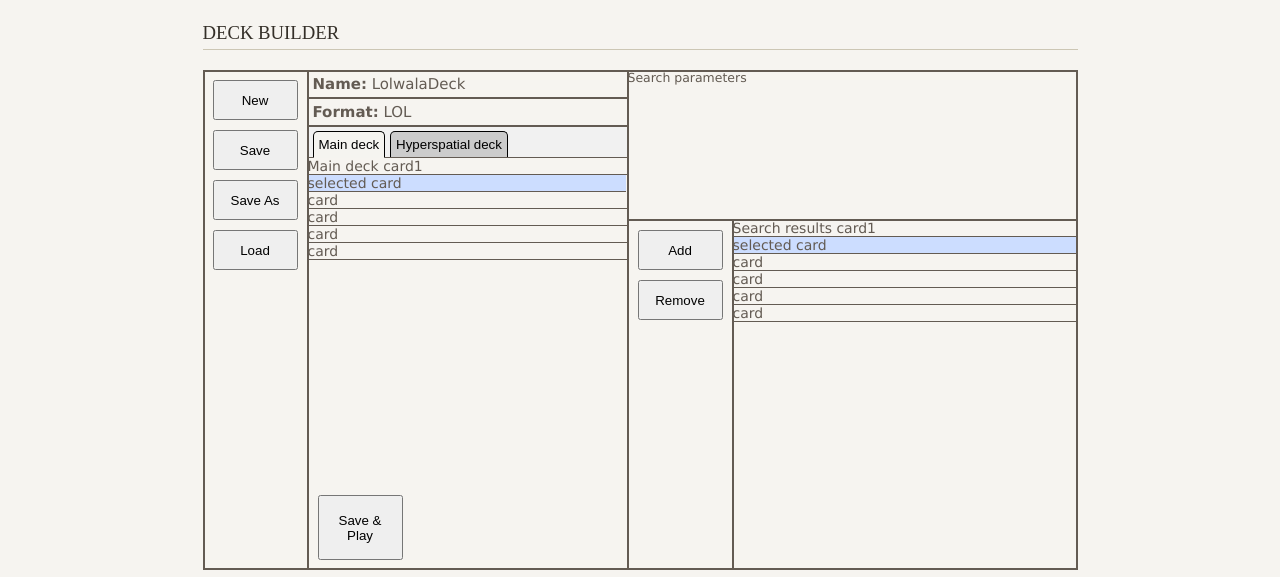
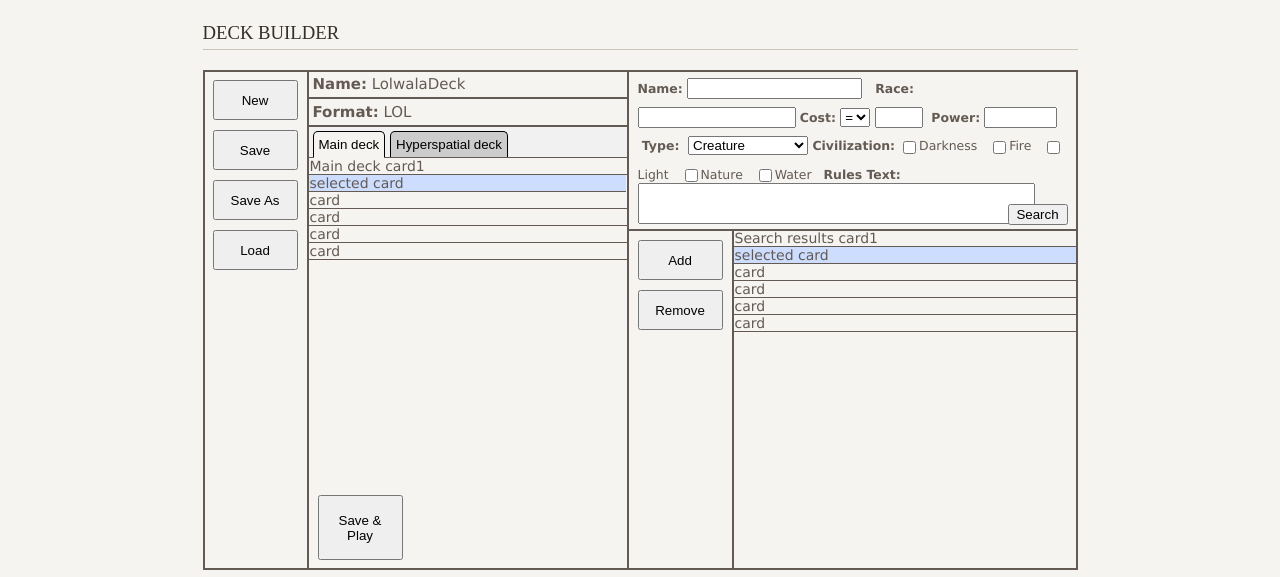
Before and after one commit to PranjalBishtNX/DMApp, a website: page views/decks.html in a window 1280 px wide. Shown: the part 180-757 px from the top of the page. Drawn offline with Linux system fonts and the light colour scheme.

Commit message:
Added the basic search parameters
Will make an advanced search later

```diff
--- a/views/decks.html
+++ b/views/decks.html
@@ -26,15 +26,20 @@
 
             #card_search{height:100%; width:450px;  display:flex; flex-flow: column;}
             #card_search div{outline:1px solid; outline-offset:-1px;}
-            #search_params{height:30%;}
+            #search_params{height:30%; padding:5px 10px;}
+            #basic_search{line-height: 230%;}
+            #basic_search > input{vertical-align: middle;}
+
+
+
             #search_bottom{flex-grow:1; position:relative}
             #button_column2{width:105px; height:100%; position:absolute}
             #search_results{width:345px; height:100%;position:absolute; right:0;}
             #card_details{height:350px; border: 1px solid #808080; margin-bottom: 10px;}
 
             .card_list{margin:0; font-size: 14px }
-            .card_list > li{list-style-type: none; border-bottom:1px solid;margin:0;}
-            .card_list > .list_active{background:#cdf; width: calc( 100% - 2px );} /*100% width means bg covers the top div outline*/
+            .card_list > li{list-style-type: none; border-bottom:1px solid;margin:0; padding-left:2px;}
+            .card_list > .list_active{background:#cdf; width: calc( 100% - 4px );} /*100% width means bg covers the top div outline*/
         </style>
     </head>
 
@@ -97,9 +102,64 @@
                             </div>
                         </div>
                     </div>
+                    <div id="card_search">
+                        <!------------------------------------CARD SEARCH PARAMETERS------------------------------------------->
 
-                    <div id="card_search">
-                        <div id="search_params">Search parameters</div>
+                        <div id="search_params">
+                            <form action="#" id="basic_search">
+                                <b>Name:&nbsp<input type="text" name="card_name" style="width:167px"/>
+                                    &nbsp Race:&nbsp<input type="text" name="race" style="width:150px"/>
+                                    Cost:&nbsp<select name="cost_modifier">
+                                        <option value="equals">=</option>
+                                        <option value="more_than">></option>
+                                        <option value="less_than"><</option>
+                                    </select>
+                                    <input type="number" name="cost" min="0" style="width:40px;"/>
+                                    &nbspPower:&nbsp<input type="number" name="power" min="0" style="width:65px;">
+                                    &nbspType:&nbsp
+                                    <select name="type" style="width:120px">
+                                        <option value="1">Creature</option>
+                                        <option value="2">Spell</option>
+                                        <option value="3">Evolution Creature</option>
+                                        <option value="4">Cross Gear</option>
+                                        <option value="6">Fortress</option>
+                                        <option value="7">Psychic Creature</option>
+                                    </select>
+
+                                    Civilization:</b>
+                                <input type="checkbox" name="civ_dark" value="dark">Darkness &nbsp
+                                <input type="checkbox" name="civ_fire" value="Fire">Fire &nbsp
+                                <input type="checkbox" name="civ_light" value="Light">Light &nbsp
+                                <input type="checkbox" name="civ_nature" value="Nature">Nature &nbsp
+                                <input type="checkbox" name="civ_water" value="Water">Water &nbsp
+                                <b>Rules Text: </b>
+                                <div id="lastParams" style="margin-top:-7px; position: relative; outline: 0;">
+                                    <textarea name="rules" rows="2" cols="47" style="resize:none; height:35px"></textarea>
+                                 <!--   <input type="reset" style="position: absolute; top:0; right:0; width:60px">  -->
+                                    <input type="submit" name="lol" value="Search" formAction="#" style="position: absolute; right:0; bottom:10px; width:60px" />
+                                </div>
+                            </form>
+                            <!-------------------------------ADVANCED SEARCH--------------------------------->
+                            <form id="advanced_search" style="display:none">
+                                Set:&nbsp
+                                <select name="set" style="width:185px">
+                                    <option value="1">DM-01 LOL Set</option>
+                                    <option value="2">DM-02 LMAO Set</option>
+                                    <option value="3">DM-03 HUH Set</option>
+                                </select>
+                                &nbsp Rarity:&nbsp
+                                <select name="rarity" style="width:85px">
+                                    <option value="1">Common</option>
+                                    <option value="2">Uncommon</option>
+                                    <option value="3">Rare</option>
+                                    <option value="3">Very Rare</option>
+                                    <option value="3">Super Rare</option>
+                                    <option value="3">Victory Rare</option>
+
+                                </select>
+                            </form>
+                        </div>
+                        <!------------------------------------END OF CARD SEARCH PARAMETERS --------------------------------->
                         <div id="search_bottom">
                             <div id="button_column2">
                                 <button>Add</button>
```
